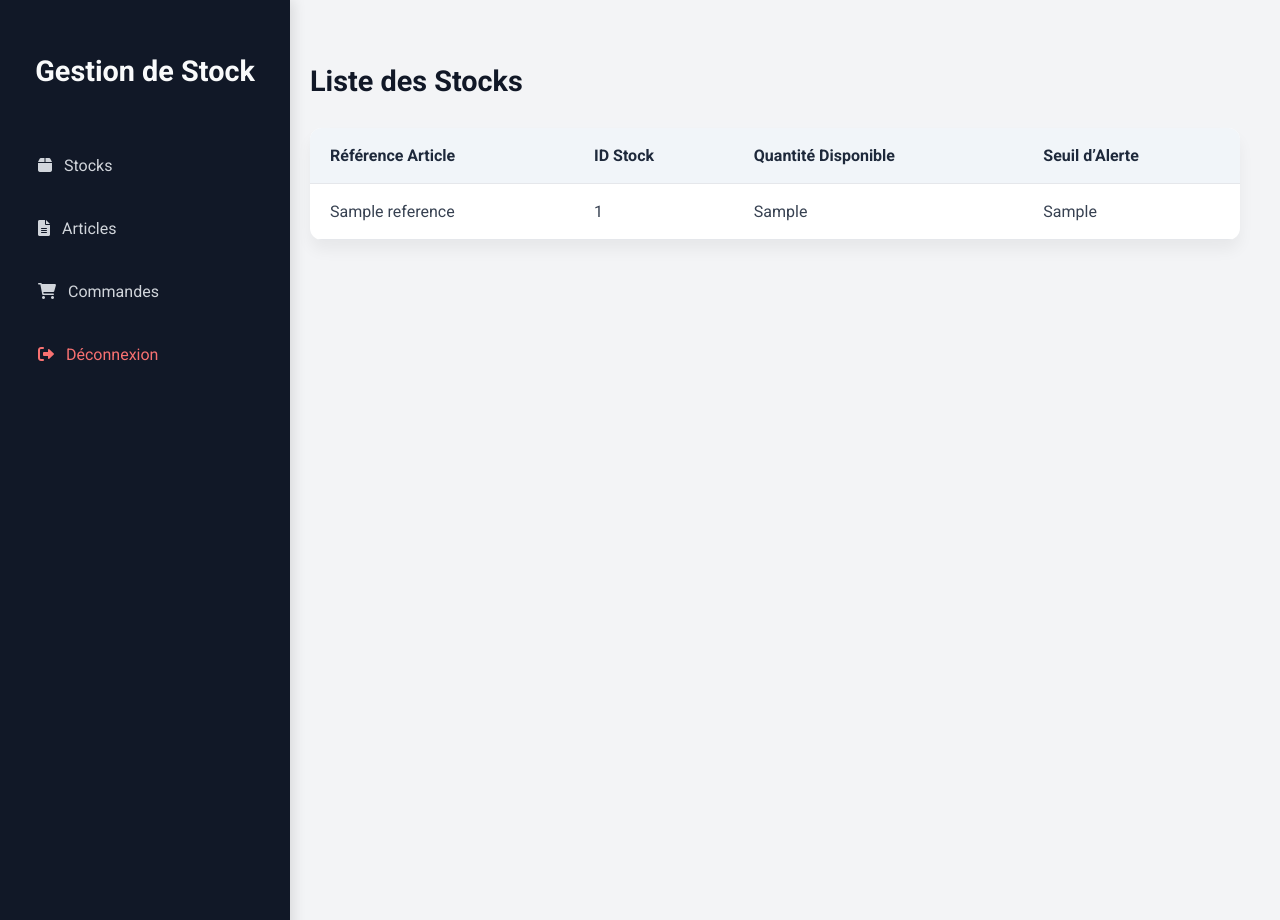
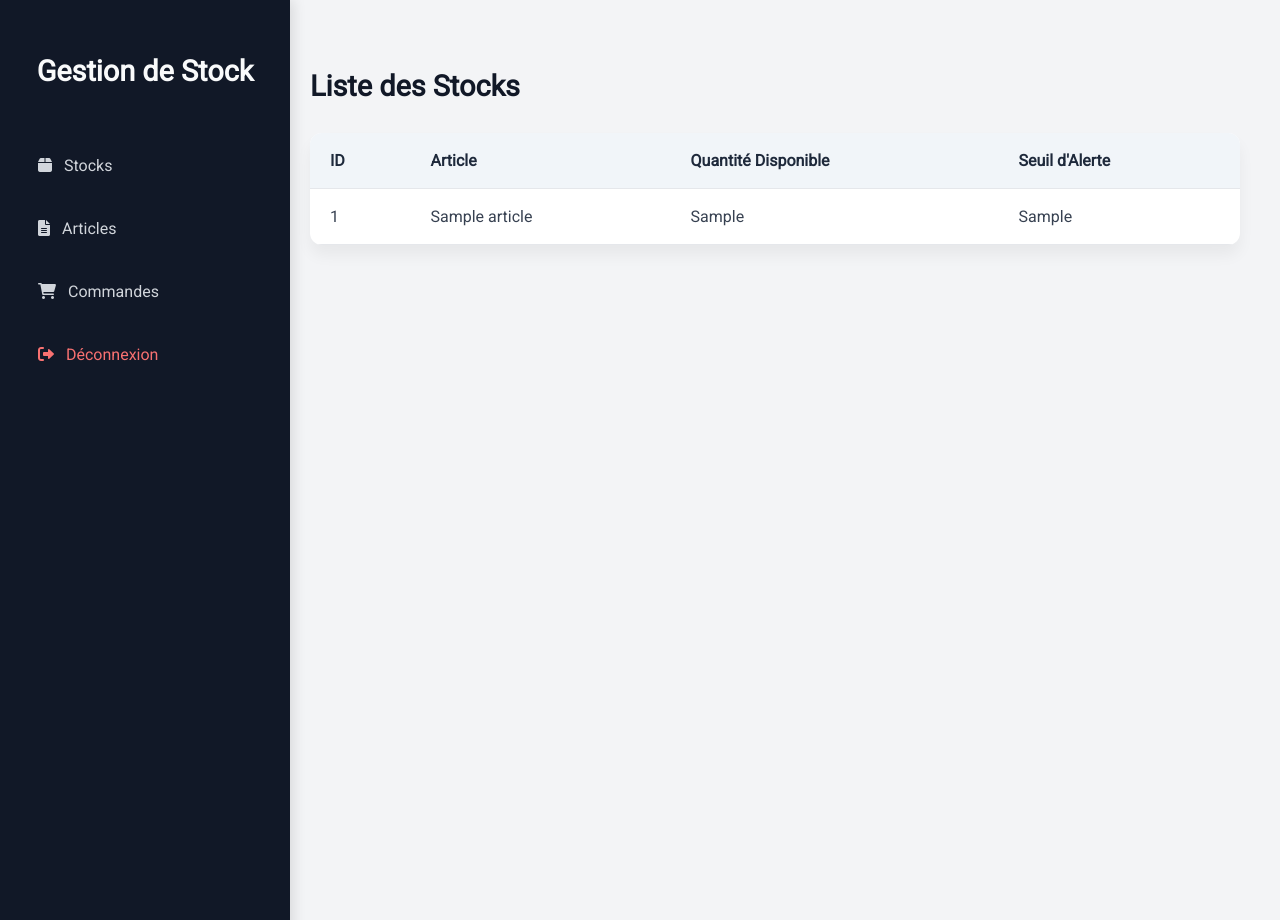
Before and after one commit to cypheredvortex/stockmanagement, a Django app: template templates/liststocks.html in a window 1280 px wide. Run offline with Django 3.2, Linux system fonts and the light colour scheme; the template is opened without the code that fills it: most values are stand-ins (such as "Sample title", 1, 10 or a date in 2020).

Commit message:
Update liststocks.html

```diff
--- a/templates/liststocks.html
+++ b/templates/liststocks.html
@@ -1,15 +1,10 @@
-{% load static %}
 <!DOCTYPE html>
 <html lang="fr">
 <head>
-    <meta charset="UTF-8" />
-    <meta name="viewport" content="width=device-width, initial-scale=1.0"/>
-    <title>Liste des Stocks</title>
-
-    <!-- Fonts & Icons -->
-    <link href="https://fonts.googleapis.com/css2?family=Roboto:wght@300;400;500;700&display=swap" rel="stylesheet"/>
-    <link rel="stylesheet" href="https://cdnjs.cloudflare.com/ajax/libs/font-awesome/6.0.0/css/all.min.css"/>
-
+    <meta charset="UTF-8">
+    <title>Gestion de Stock</title>
+    <link href="https://fonts.googleapis.com/css2?family=Roboto&display=swap" rel="stylesheet">
+    <link href="https://cdnjs.cloudflare.com/ajax/libs/font-awesome/6.0.0-beta3/css/all.min.css" rel="stylesheet">
     <style>
         body {
             font-family: "Roboto", sans-serif;
@@ -88,7 +83,7 @@
             background: #f3f4f6;
         }
 
-        .content h2 {
+        .content h3 {
             font-size: 1.8em;
             margin-bottom: 30px;
             color: #111827;
@@ -145,41 +140,41 @@
 </head>
 <body>
     <div class="dashboard">
-        <!-- Sidebar -->
+        <!-- Sidebar Navigation -->
         <aside class="sidebar">
-            <h2>Gestion de Stock</h2>
+            <h2><a href="{% url 'liststocks_view' %}" style="color: inherit; text-decoration: none;">Gestion de Stock</a></h2>
             <ul>
-                <li><a href="{% url 'get_stocks' %}"><i class="fas fa-box"></i> Stocks</a></li>
-                <li><a href="{% url 'get_articles' %}"><i class="fas fa-file-alt"></i> Articles</a></li>
+                <li><a href="{% url 'list_stocks' %}"><i class="fas fa-box"></i> Stocks</a></li>
+                <li><a href="{% url 'list_articles' %}"><i class="fas fa-file-alt"></i> Articles</a></li>
                 <li><a href="{% url 'get_commands' %}"><i class="fas fa-shopping-cart"></i> Commandes</a></li>
-                <li><a href="#" class="logout"><i class="fas fa-sign-out-alt"></i> Déconnexion</a></li>
+                <li><a href="{% url 'logout_view' %}" class="logout"><i class="fas fa-sign-out-alt"></i> Déconnexion</a></li>
             </ul>
         </aside>
 
         <!-- Main Content -->
         <main class="content">
-            <h2>Liste des Stocks</h2>
+            <h3>Liste des Stocks</h3>
 
             <table class="stock-table">
                 <thead>
                     <tr>
-                        <th>Référence Article</th>
-                        <th>ID Stock</th>
+                        <th>ID</th>
+                        <th>Article</th>
                         <th>Quantité Disponible</th>
-                        <th>Seuil d’Alerte</th>
+                        <th>Seuil d'Alerte</th>
                     </tr>
                 </thead>
                 <tbody>
                     {% for stock in stocks %}
                         <tr>
-                            <td>{{ stock.article.reference }}</td>
                             <td>{{ stock.id }}</td>
+                            <td>{{ stock.article.nom }}</td>
                             <td>{{ stock.quantiteDisponible }}</td>
                             <td>{{ stock.seuilAlerte }}</td>
                         </tr>
                     {% empty %}
                         <tr>
-                            <td colspan="4" style="text-align: center; color: #9ca3af;">Aucun stock disponible.</td>
+                            <td colspan="4">Aucun stock trouvé.</td>
                         </tr>
                     {% endfor %}
                 </tbody>
```
